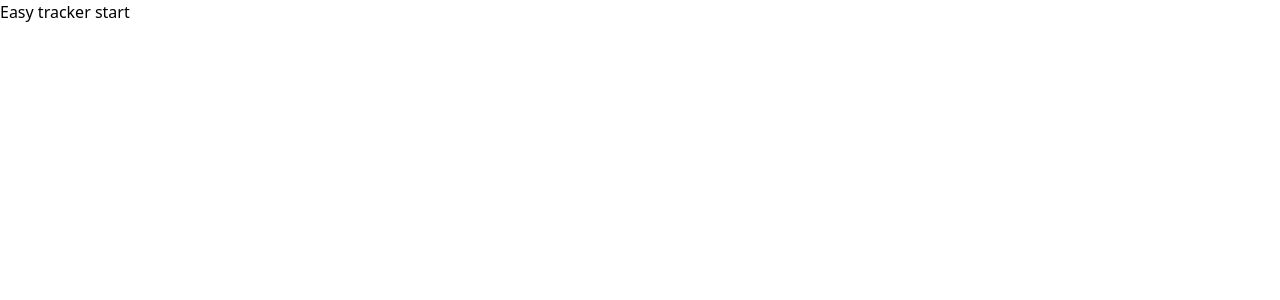
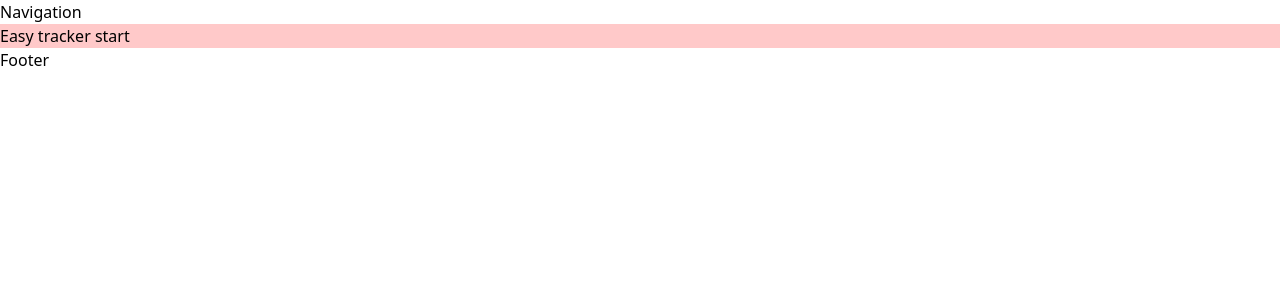
Before and after one commit to abdilatiiif/Easytracker, a Next.js app: page / in a window 1280 px wide. Shown: the top 300 px of the page. Built offline with nearby package versions, Linux system fonts and the light colour scheme.

Commit message:
oppstart

```diff
--- a/src/app/layout.tsx
+++ b/src/app/layout.tsx
@@ -1,10 +1,12 @@
 import type { Metadata } from "next";
 
 import "./globals.css";
+import Navigation from "../components/Navigation";
+import Footer from "@/components/Footer";
 
 export const metadata: Metadata = {
   title: "EasyTracker ",
-  description: "Generated by create next app",
+  description: "Easy dumpster tracker",
 };
 
 export default function RootLayout({
@@ -14,7 +16,11 @@ export default function RootLayout({
 }>) {
   return (
     <html lang="en">
-      <body>{children}</body>
+      <body>
+        <Navigation />
+        {children}
+        <Footer />
+      </body>
     </html>
   );
 }
--- a/src/app/page.tsx
+++ b/src/app/page.tsx
@@ -1,3 +1,3 @@
 export default function Home() {
-  return <div> Easy tracker start</div>;
+  return <div className="bg-red-200"> Easy tracker start</div>;
 }
--- /dev/null
+++ b/src/components/Footer.tsx
@@ -0,0 +1,4 @@
+function Footer() {
+  return <div>Footer</div>;
+}
+export default Footer;
--- /dev/null
+++ b/src/components/Navigation.tsx
@@ -0,0 +1,4 @@
+function Navigation() {
+  return <div>Navigation</div>;
+}
+export default Navigation;
```
Also changed, not shown: 1 other file (tests, documents, lock files or other folders).
